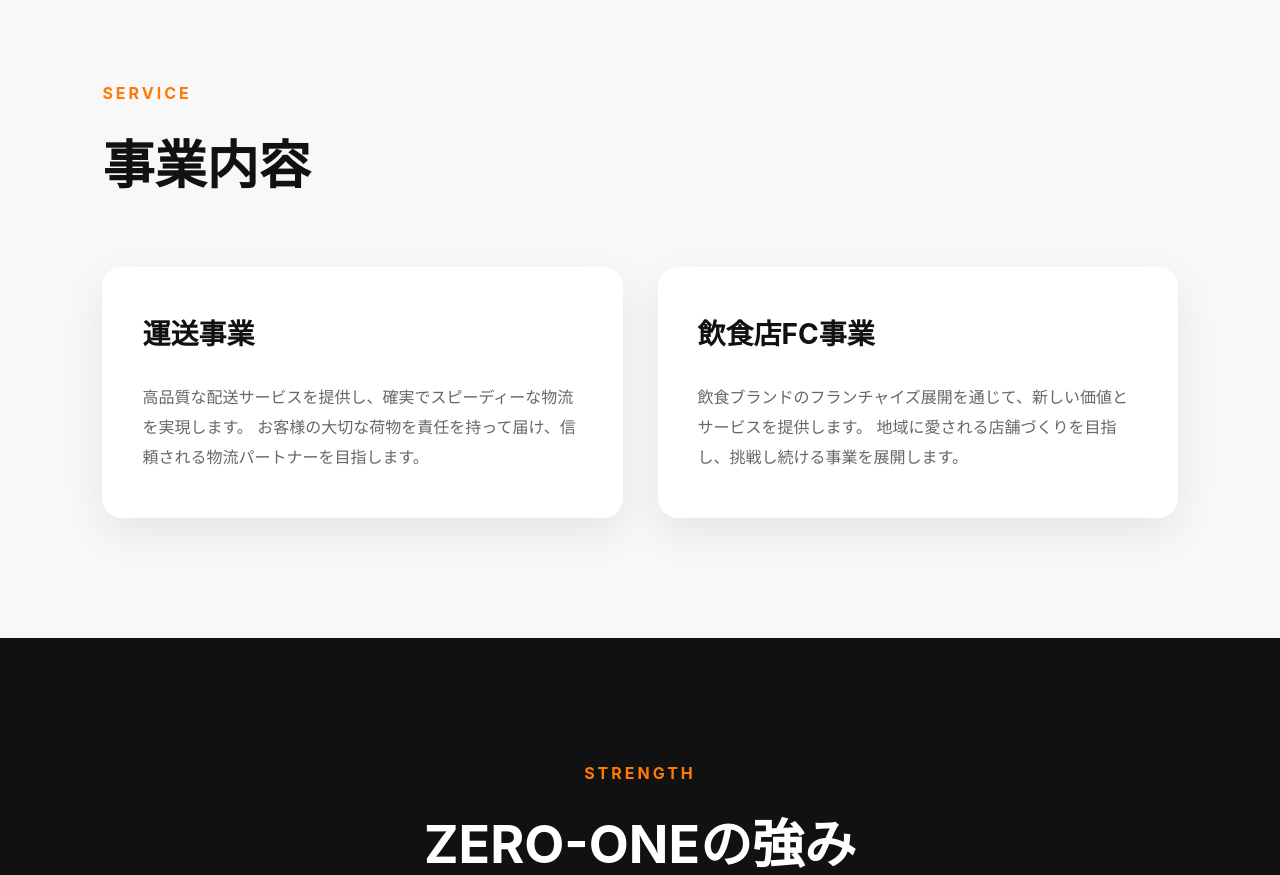
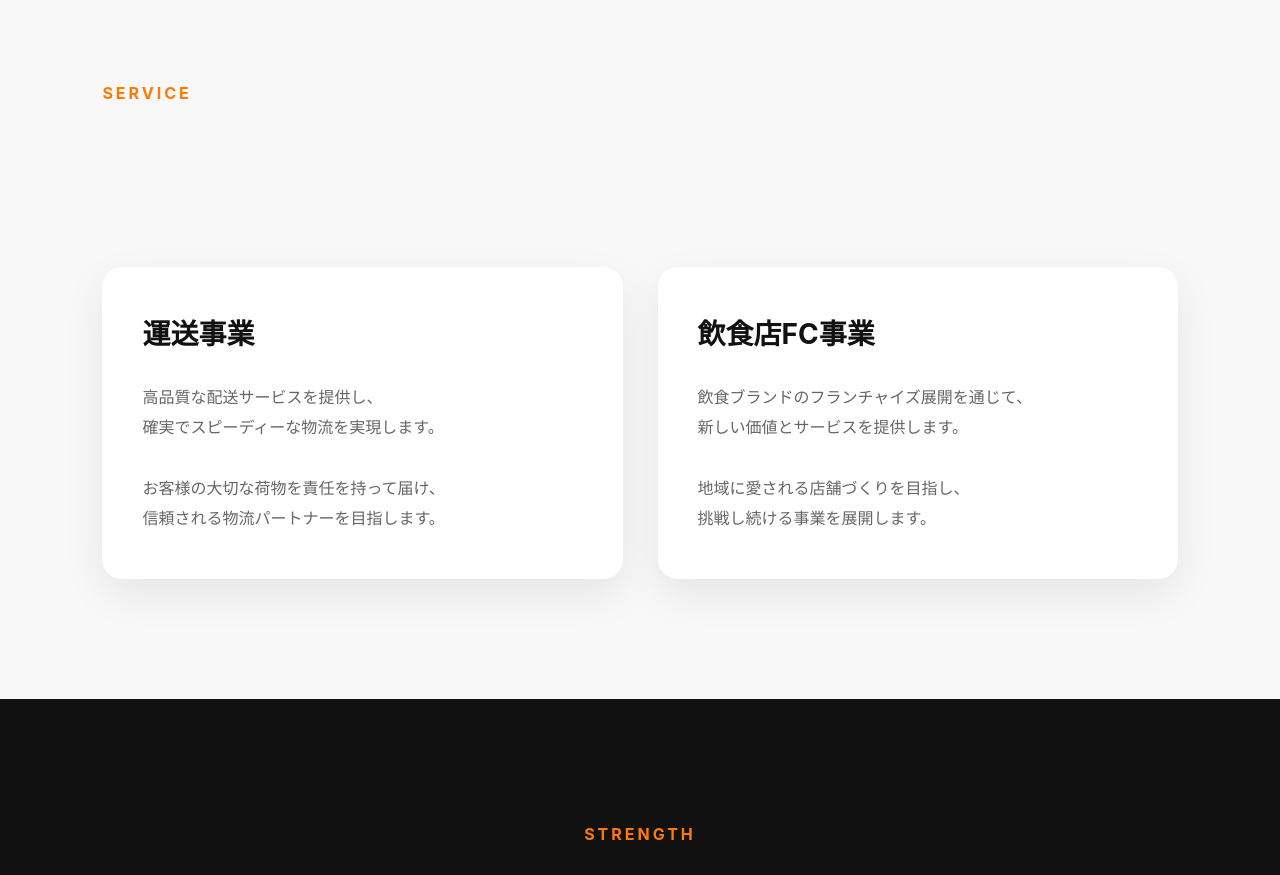
Before and after one commit to PROVIA26/zeroone-website, a React (Vite) app: page / in a window 1280 px wide. Shown: the part 1540-2415 px from the top of the page. Built offline with nearby package versions, Linux system fonts and the light colour scheme.

Commit message:
FC事業文章表示修正

```diff
--- a/src/components/Service.jsx
+++ b/src/components/Service.jsx
@@ -19,7 +19,7 @@ function Service() {
 
         <motion.h2
           initial={{ opacity: 0, y: 40 }}
-          whileInView={{ opacity: 1, y: 0 }}
+          whileInView={{ opacity: 0, y: 0 }}
           viewport={{ once: true }}
           transition={{ duration: 0.8 }}
         >
@@ -40,8 +40,13 @@ function Service() {
             <h3>運送事業</h3>
 
             <p>
-              高品質な配送サービスを提供し、確実でスピーディーな物流を実現します。
-              お客様の大切な荷物を責任を持って届け、信頼される物流パートナーを目指します。
+              高品質な配送サービスを提供し、
+              <br />
+              確実でスピーディーな物流を実現します。
+              <br /><br />
+              お客様の大切な荷物を責任を持って届け、
+              <br />
+              信頼される物流パートナーを目指します。
             </p>
 
           </motion.div>
@@ -59,8 +64,13 @@ function Service() {
             <h3>飲食店FC事業</h3>
 
             <p>
-              飲食ブランドのフランチャイズ展開を通じて、新しい価値とサービスを提供します。
-              地域に愛される店舗づくりを目指し、挑戦し続ける事業を展開します。
+              飲食ブランドのフランチャイズ展開を通じて、
+              <br />
+              新しい価値とサービスを提供します。
+              <br /><br />
+              地域に愛される店舗づくりを目指し、
+              <br />
+              挑戦し続ける事業を展開します。
             </p>
 
           </motion.div>
```
